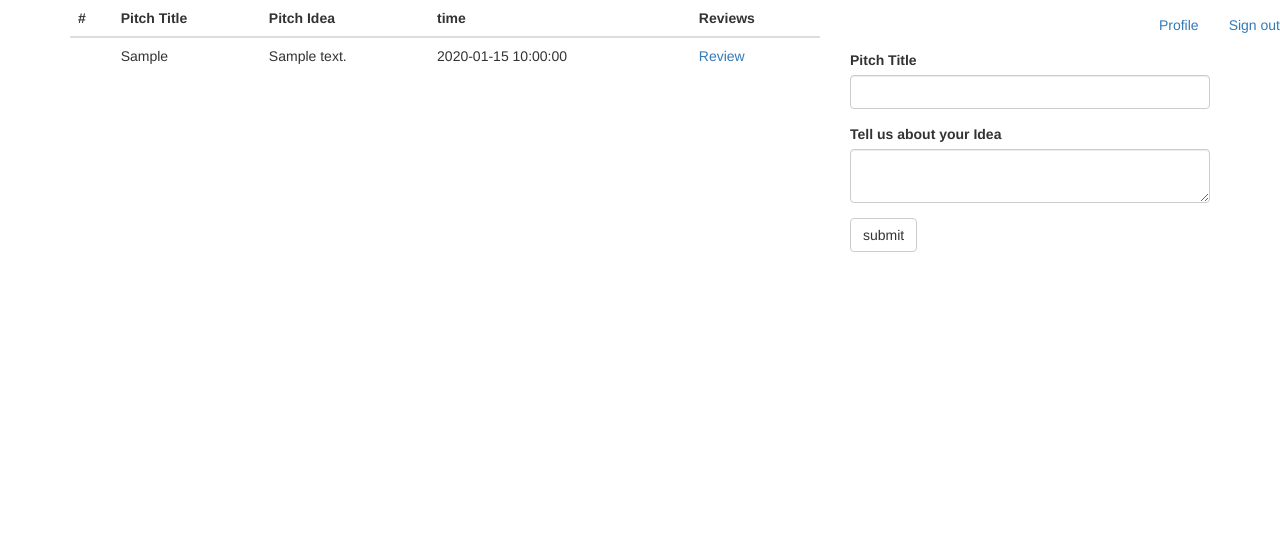
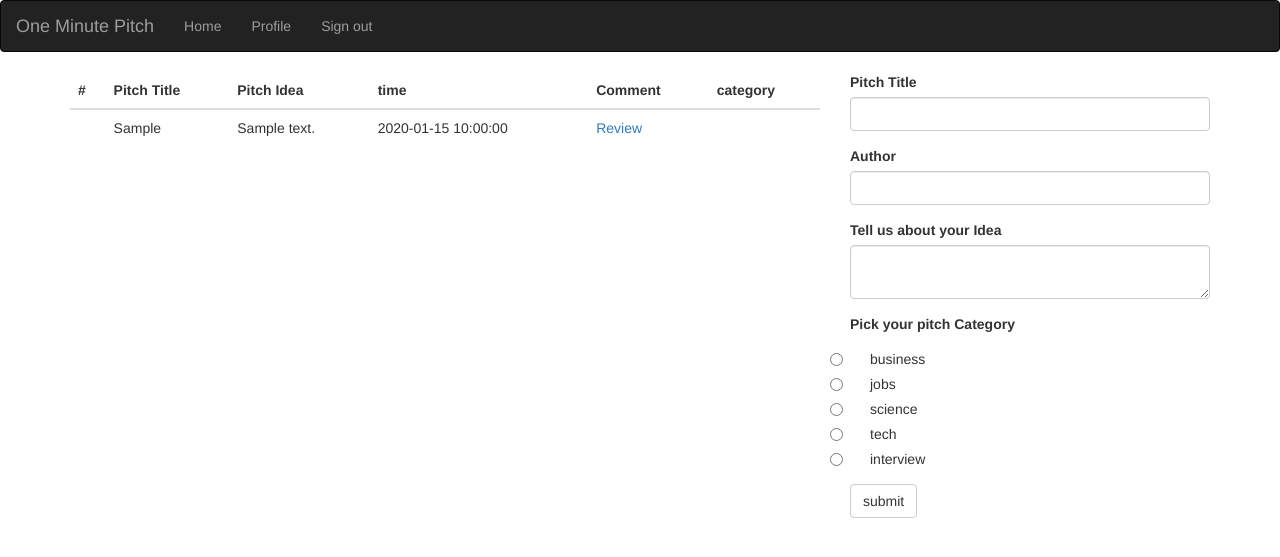
Before and after one commit to evantoh/one-minute-pitch, a Flask app: page / in a window 1280 px wide. Shown: the top 557 px of the page. Run offline with Flask 2, Linux system fonts and the light colour scheme; a user stored in the database is signed in; tables that the repository leaves empty hold one stand-in row (values such as "Sample post"); some libraries are stand-ins or nearby versions.

Commit message:
update forms

```diff
--- a/app/auth/views.py
+++ b/app/auth/views.py
@@ -1,8 +1,6 @@
-from flask import render_template
+from flask import render_template,redirect,url_for,flash,request
 from .import  auth
-from flask import render_template,redirect,url_for,flash,request
 from ..models import User
-from .forms import RegistrationForm
 from .. import db
 from flask_login import login_user,logout_user,login_required
 from .forms import LoginForm,RegistrationForm
@@ -30,7 +28,7 @@ def login():
 
         flash('Invalid username or Password')
 
-    title = "welcome back"
+    title = "welcome to pitch"
     return render_template('auth/login.html',login_form = login_form,title=title)
 
 
--- a/app/email.py
+++ b/app/email.py
@@ -3,7 +3,7 @@ from flask import render_template
 from . import mail
 
 def mail_message(subject,template,to,**kwargs):
-    sender_email = <Your Email address>
+    sender_email = evanmwenda@gmail.com
 
     email = Message(subject, sender=sender_email, recipients=[to])
     email.body= render_template(template + ".txt",**kwargs)
--- a/app/main/forms.py
+++ b/app/main/forms.py
@@ -1,5 +1,5 @@
 from flask_wtf import FlaskForm
-from wtforms import StringField,PasswordField,SubmitField,TextAreaField,SelectField
+from wtforms import StringField,PasswordField,SubmitField,TextAreaField,RadioField
 from wtforms.validators import Required,Email,EqualTo
 from ..models import User
 
@@ -10,7 +10,18 @@ class UpdateProfile(FlaskForm):
 
 
 class pitchIdea(FlaskForm):
-    category = [('business', 'business'),('science', 'science'),('tech', 'tech'),('interview', 'interview')]
+
     title=StringField('Pitch Title',validators=[Required()])
+    author=StringField('Author',validators=[Required()])
     pitch=TextAreaField('Tell us about your Idea',validators=[Required()])
+    category = RadioField('Pick your pitch Category',
+                          choices=[('business', 'business'), ('jobs', 'jobs'),('science', 'science'),('tech', 'tech'),('interview', 'interview')],
+                          validators=[Required()])
+
     submit=SubmitField('submit')
+
+
+class CommentForm(FlaskForm):
+    title=StringField('Title',validators=[Required()])
+    comment=TextAreaField('Comment here',validators=[Required()])
+    submit=SubmitField('submit')
--- a/app/main/views.py
+++ b/app/main/views.py
@@ -20,8 +20,9 @@ def index():
     if form.validate_on_submit():
         title=form.title.data
         body=form.pitch.data
+        category=form.pitch.data
 
-        new_pitch=Pitch(head=title,body=body)
+        new_pitch=Pitch(head=title,body=body,category=category)
         db.session.add(new_pitch)
         db.session.commit()
 
--- a/app/models.py
+++ b/app/models.py
@@ -47,11 +47,12 @@ class Pitch(db.Model):
 	user_id=db.Column(db.Integer,db.ForeignKey('users.id'))
 	category_id=db.Column(db.Integer,db.ForeignKey('categories.id'))
 
-	def __repr__(self):
-		return f'User{self.review}'
 
 class Category(db.Model):
 	__tablename__='categories'
 	id=db.Column(db.Integer,primary_key=True)
 	review=db.Column(db.String(255))
+	category_type=db.Column(db.String(255))
 	pitchcat=db.relationship('Pitch',backref='category',lazy='dynamic')
+	def __repr__(self):
+		return f'User{self.review}'
--- /dev/null
+++ b/app/static/css/login.css
@@ -0,0 +1,5 @@
+#login{
+	padding-top: 10px;
+	background-color: blue;
+
+}
--- /dev/null
+++ b/app/static/js/login.js
@@ -0,0 +1,6 @@
+$("#login-button").click(function(event){
+    event.preventDefault();
+
+$('form').fadeOut(500);
+$('.wrapper').addClass('form-success');
+});
--- a/app/templates/auth/login.html
+++ b/app/templates/auth/login.html
@@ -3,12 +3,12 @@
 
 {% block content%}
 
-<div class="container">
+<div class="container" style="background:yellow;padding-top:20%;">
  <div class="row">
 
    <div class="col-md-2"> </div>
 
-   <div class="col-md-8">
+   <div class="col-md-4">
      <!-- Flash message -->
      {% for message in get_flashed_messages() %}
          <div class="alert alert-danger">
--- /dev/null
+++ b/app/templates/fourOwfour.html
@@ -0,0 +1,5 @@
+{% extends 'base.html'%}
+
+{% block content %}
+    <h1>WHOOOPS we can't find that page</h1>
+{% endblock %}
--- a/app/templates/index.html
+++ b/app/templates/index.html
@@ -1,4 +1,11 @@
-{%extends 'base.html'%} {% import 'macros.html' as macro%} {%block content%} {%import 'bootstrap/wtf.html' as wtf%}
+{%extends 'base.html'%}
+ {% import 'macros.html' as macro%}
+ {%block content%}
+ {%import 'bootstrap/wtf.html' as wtf%}
+ {% block styles%}
+    {{ super() }}
+    <link rel="stylesheet" href="{{url_for('static',filename='css/login.css')}}">
+{% endblock %}
 <div class="container">
   <div class="row">
     <div class="col-md-8 col-sm-7 col-xs-6">
@@ -9,13 +16,15 @@
             <th>Pitch Title</th>
             <th>Pitch Idea</th>
             <th>time</th>
-            <th>Reviews</th>
+            <th>Comment</th>
+            <th>category</th>
           </tr>
         </thead>
         <tbody>
           <tr>
             {{ macro.display_pitch(pitch)}}
           </tr>
+
         </tbody>
       </table>
     </div>
--- a/app/templates/navbar.html
+++ b/app/templates/navbar.html
@@ -1,8 +1,28 @@
+<div class="navbar navbar-inverse" role="navigation">
+  <div class="container-fluid">
+      <div class="navbar-header">
+          <button type="button" class="navbar-toggle" data-toggle="collapse" data-target=".navbar-collapse">
+            <span class="sr-only">Toggle navigation</span>
+            <span class="icon-bar"></span>
+            <span class="icon-bar"></span>
+            <span class="icon-bar"></span>
+          </button>
+          <a class="navbar-brand" href="/"> One Minute Pitch </a>
+      </div>
+      <div class="navbar-collapse collapse">
+          <ul class="nav navbar-nav">
+              <li><a href="/">Home</a></li>
               <ul class="nav navbar-nav navbar-right">
                   {% if current_user.is_authenticated %}
                       <li><a href="{{url_for('main.profile',uname=current_user.username)}}">Profile</a></li>
                       <li><a href="{{url_for('auth.logout')}}">Sign out</a></li>
                   {% else %}
                        <li><a href="{{url_for('auth.login')}}">Sign in</a></li>
+                       <li><a href="{{url_for('auth.register')}}">Register</a></li>
                   {%endif%}
               </ul>
+          </u>
+      </div>
+
+  </div>
+</div>
```
Also changed, not shown: app/templates/profile/profile.html (+30 -22 lines), migrations/versions/84d95067bccf_add_more_column.py (added, +57 -0 lines). Lines whose indentation alone changed are shown as unchanged.
